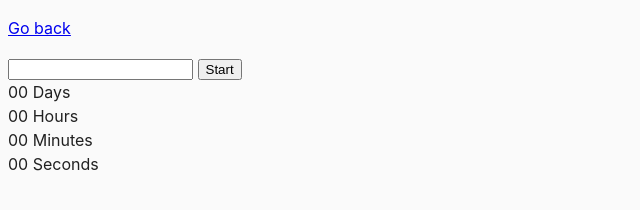
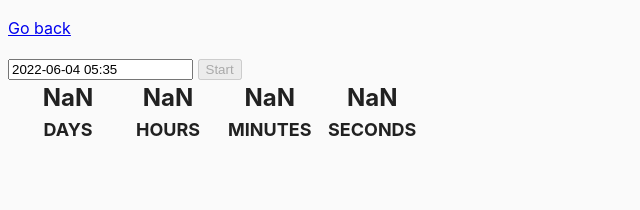
Before and after one commit to NovichenkoYura/goit-js-hw-09, a website built with Parcel: page src/02-timer.html in a window 1280 px wide. Both pictures are taken after a click on the button "Start". Shown: the whole page, without its empty margins (0-640 px from the left). Built offline with nearby package versions, Linux system fonts and the light colour scheme.

Commit message:
task2 css

```diff
--- a/src/css/common.css
+++ b/src/css/common.css
@@ -16,3 +16,25 @@ img {
   display: block;
   max-width: 100%;
 }
+
+.timer {
+  display: flex;
+}
+
+.field {
+  display: grid;
+  width: 80px;
+  margin-left: 20px;
+  text-align: center;
+}
+
+.value {
+  font-size: 24px;
+  font-weight: 700;
+}
+
+.label {
+  font-size: 18px;
+  font-weight: 700;
+  text-transform: uppercase;
+}
--- a/src/js/02-timer.js
+++ b/src/js/02-timer.js
@@ -8,7 +8,7 @@ const onBtnStart = document.querySelector('button[data-start]')
 let daysQty = document.querySelector('span[data-days]');
 let hoursQty = document.querySelector('span[data-hours]');
 let minuteQty = document.querySelector('span[data-minutes]');
-let secondQty = documetn.querySelector('span[data-seconds]');
+let secondQty = document.querySelector('span[data-seconds]');
 let intervalId;
 let delta;
 let timeStart = new Date();
@@ -60,15 +60,19 @@ function convertMs(ms) {
   const day = hour * 24;
 
   // Remaining days
-  const days = Math.floor(ms / day);
+  const days = addLeadingZero(Math.floor(ms / day));
   // Remaining hours
-  const hours = Math.floor((ms % day) / hour);
+  const hours = addLeadingZero(Math.floor((ms % day) / hour));
   // Remaining minutes
-  const minutes = Math.floor(((ms % day) % hour) / minute);
+  const minutes = addLeadingZero(Math.floor(((ms % day) % hour) / minute));
   // Remaining seconds
-  const seconds = Math.floor((((ms % day) % hour) % minute) / second);
+  const seconds = addLeadingZero(Math.floor((((ms % day) % hour) % minute) / second));
 
   return { days, hours, minutes, seconds };
+}
+
+function addLeadingZero(value) {
+  return String(value).padStart(2, '0');
 }
 
 
```
Also changed, not shown: src/js/03-promises.js (+8 -4 lines).
